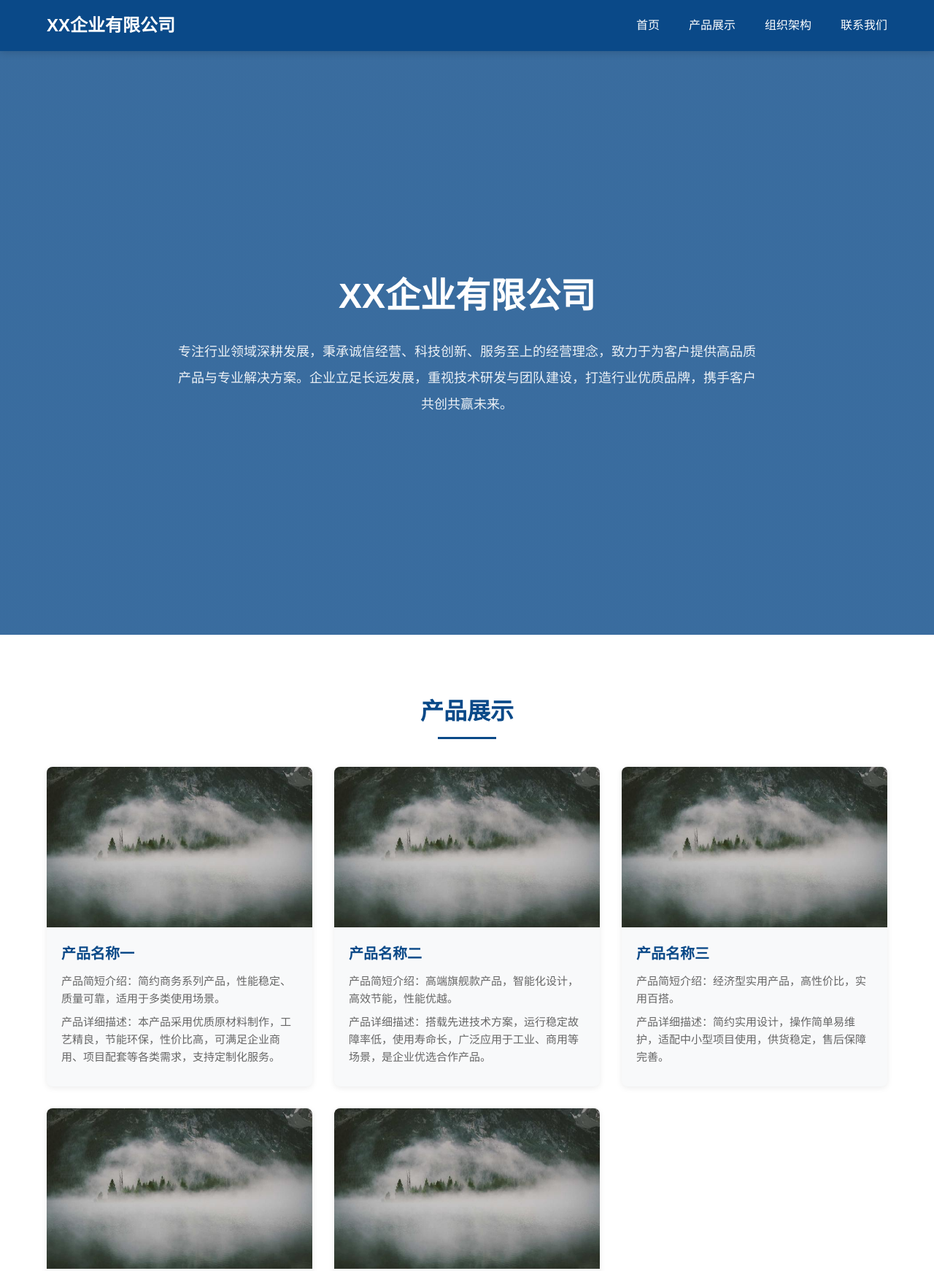
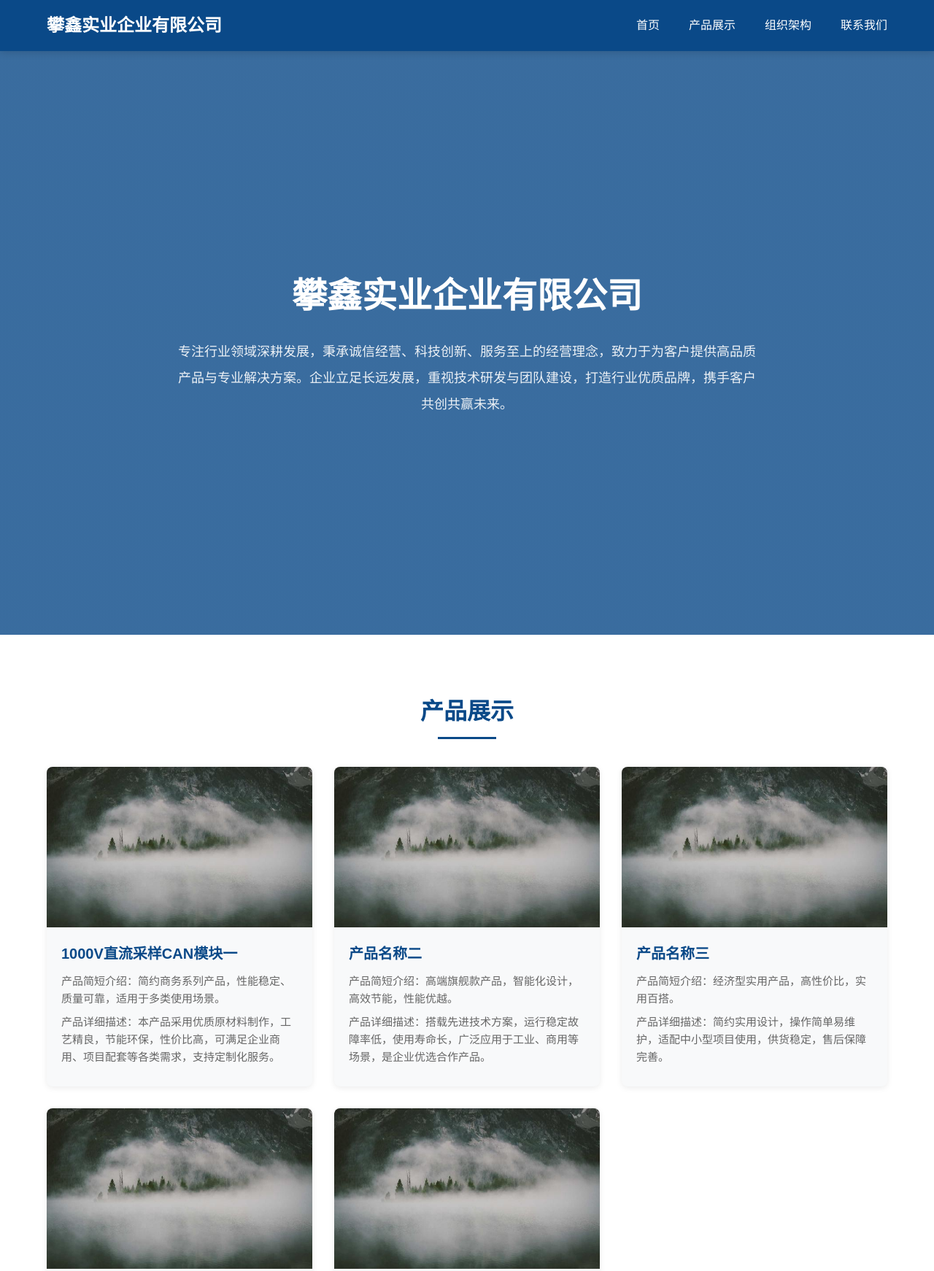
Before and after one commit to SCMWETECH/SCMWETECH.github.io, a plain HTML site: page index.html in a window 1280 px wide. Shown: the top 1742 px of the page at 73% size. Drawn offline with Linux system fonts and the light colour scheme.

Commit message:
Update index.html

```diff
--- a/index.html
+++ b/index.html
@@ -278,7 +278,7 @@
 
 <header>
     <div class="container nav-wrap">
-        <div class="logo">XX企业有限公司</div>
+        <div class="logo">攀鑫实业企业有限公司</div>
         <ul class="nav-menu">
             <li><a href="#home">首页</a></li>
             <li><a href="#product">产品展示</a></li>
@@ -291,7 +291,7 @@
 
 <section class="banner" id="home">
     <div class="container banner-text">
-        <h1>XX企业有限公司</h1>
+        <h1>攀鑫实业企业有限公司</h1>
         <p>专注行业领域深耕发展，秉承诚信经营、科技创新、服务至上的经营理念，致力于为客户提供高品质产品与专业解决方案。企业立足长远发展，重视技术研发与团队建设，打造行业优质品牌，携手客户共创共赢未来。</p>
     </div>
 </section>
@@ -303,7 +303,7 @@
             <div class="product-item">
                 <img src="images/product1.jpg" class="product-img" alt="产品图片">
                 <div class="product-info">
-                    <h3>产品名称一</h3>
+                    <h3>1000V直流采样CAN模块一</h3>
                     <p>产品简短介绍：简约商务系列产品，性能稳定、质量可靠，适用于多类使用场景。</p>
                     <p>产品详细描述：本产品采用优质原材料制作，工艺精良，节能环保，性价比高，可满足企业商用、项目配套等各类需求，支持定制化服务。</p>
                 </div>
@@ -396,7 +396,7 @@
             </div>
         </div>
         <div class="copyright">
-            © 2025 XX企业有限公司 版权所有 | 备案号：蜀ICP12345678号
+            © 2025 攀鑫实业企业有限公司 版权所有 | 备案号：蜀ICP12345678号
         </div>
     </div>
 </section>
```
